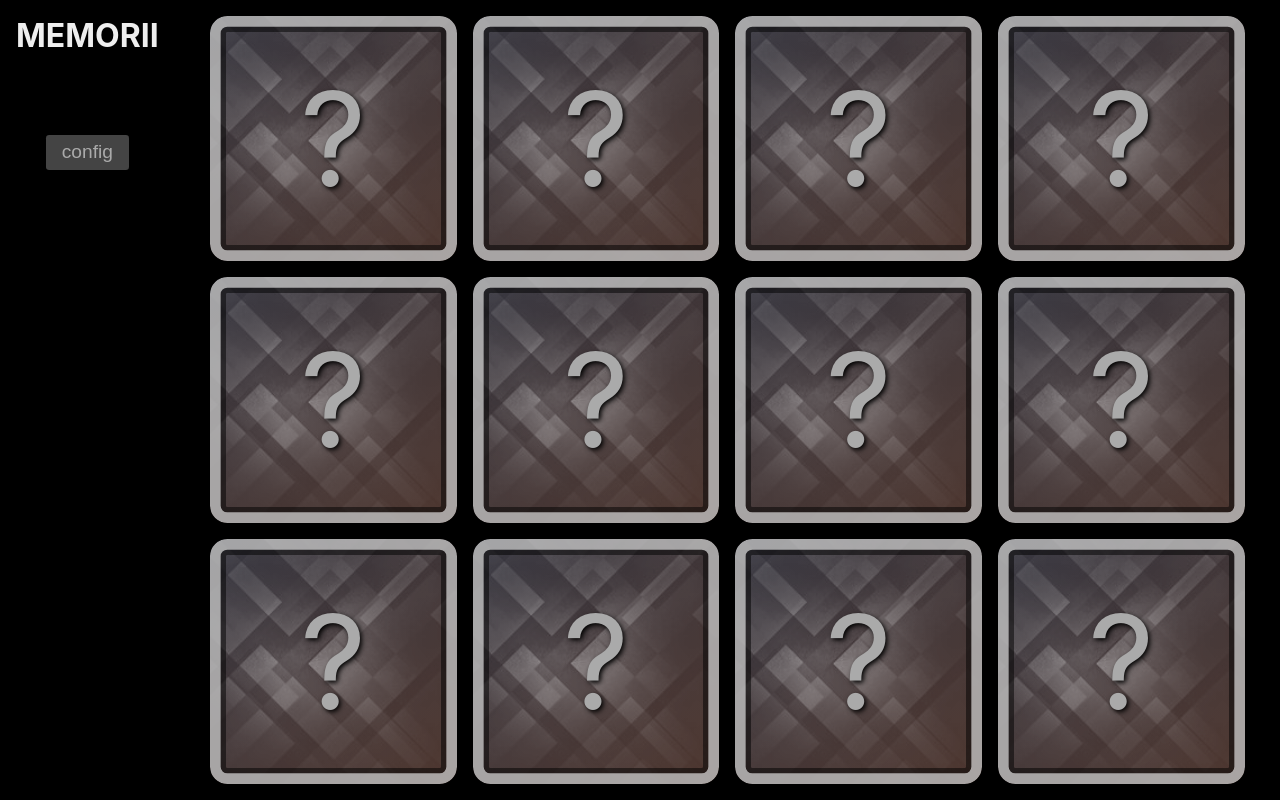
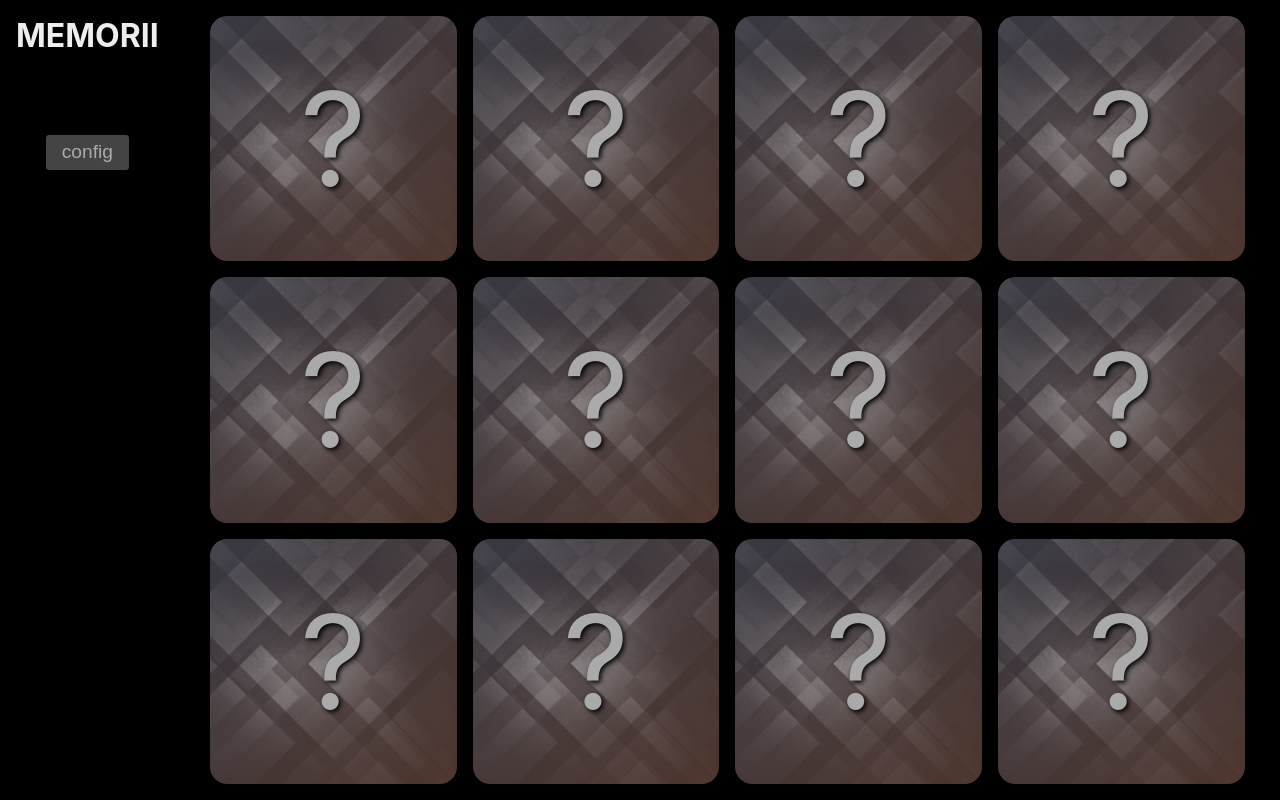
Before and after one commit to cor3000/svelte-memorii, a Svelte app: page / in a window 1280 px wide. Built offline with nearby package versions, Linux system fonts and the light colour scheme.

Commit message:
reduce card borders

```diff
--- a/public/global.css
+++ b/public/global.css
@@ -17,13 +17,18 @@ body {
 	font-family: -apple-system, BlinkMacSystemFont, "Segoe UI", Roboto, Oxygen-Sans, Ubuntu, Cantarell, "Helvetica Neue", sans-serif;
 }
 
+.card > .face {
+/*	border: calc(4vmin / var(--columns)) solid white;
+	box-shadow: inset 0 0 calc(0vmin / var(--columns)) calc(1.5vmin / var(--columns)) rgba(0, 0, 0, 0.7);*/
+}
+
+
 .card > .back {
 	background:
 		linear-gradient( -35deg, rgba(221, 145, 121, 0.322), rgba(155, 156, 187, 0.322)),
 	    url('img/card-back.jpg');
 	background-blend-mode: screen;
 	background-size: cover;
-	box-shadow:
-	inset 0 0 calc(0vmin / var(--columns)) calc(4vmin / var(--columns)) rgba(255, 255, 255, 0.6),
-	inset 0 0 calc(0vmin / var(--columns)) calc(6vmin / var(--columns)) rgba(0, 0, 0, 0.5);
+/*	border: calc(0vmin / var(--columns)) solid #aaa;
+	box-shadow: inset 0 0 calc(0vmin / var(--columns)) calc(1.5vmin / var(--columns)) rgba(0, 0, 0, 0.7);*/
 }
--- a/public/sw.js
+++ b/public/sw.js
@@ -4,7 +4,7 @@
 // cache, then increment the CACHE_VERSION value. It will kick off the service worker update
 // flow and the old cache(s) will be purged as part of the activate event handler when the
 // updated service worker is activated.
-var CACHE_VERSION = 38;
+var CACHE_VERSION = 39;
 var CURRENT_CACHES = {
     prefetch: 'prefetch-cache-v' + CACHE_VERSION
 };
--- a/src/App.svelte
+++ b/src/App.svelte
@@ -229,7 +229,7 @@ import { start_hydrating } from "svelte/internal";
 		justify-content: center;
 	}
 	section > div > span.finish {
-		font-size: 40vmin;
+		font-size: 35vmin;
 		text-shadow: 2vmin 2vmin 3vmin black;
 	}
 	section > div > span.stars {
--- a/src/Card.svelte
+++ b/src/Card.svelte
@@ -52,7 +52,6 @@
         color: #aaa;
     }
     div.card > div.face {
-        border-color: transparent;
         background: linear-gradient(
             150deg,
             white -100%,
@@ -62,7 +61,7 @@
         transform: rotateY(180deg);
     }
     div.card.solved > div.face {
-        border: 0.7vmin solid wheat;
+        border: calc(2vmin / var(--columns)) solid wheat;
         transition: transform var(--flipDuration) ease-in-out,
             border-color var(--flipDuration) 0s;
     }
```
